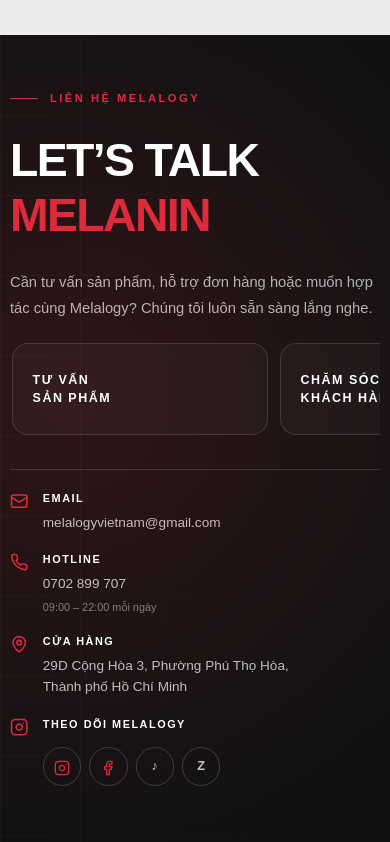
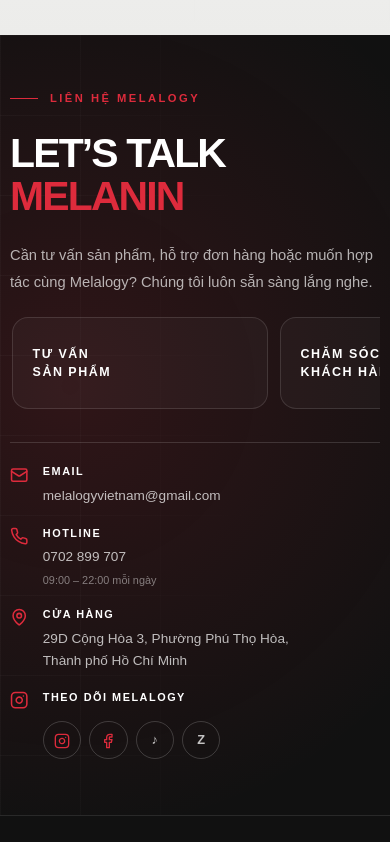
Before and after one commit to hellost3108/beauty-web-1, a Next.js app: page / in a window 390 px wide. Shown: the part 4020-4862 px from the top of the page. Built offline with nearby package versions, Linux system fonts and the light colour scheme; a web font is replaced by a local one.

Commit message:
fix: rebalance contact headline typography

```diff
--- a/src/app/melalogy-brand.css
+++ b/src/app/melalogy-brand.css
@@ -1966,7 +1966,14 @@
 }
 
 .mlg-contact-main .mlg-display {
-  font-size: clamp(2.9rem, 5vw, 5.8rem);
+  max-width: 11ch;
+  font-size: clamp(2.6rem, 4.15vw, 4.75rem);
+  letter-spacing: -0.045em;
+  line-height: 0.96;
+}
+
+.mlg-contact-main .mlg-display em {
+  margin-top: 0.08em;
 }
 
 .mlg-contact-main .mlg-card-row {
@@ -2113,6 +2120,12 @@
 @media (max-width: 42rem) {
   .mlg-contact-art {
     display: none;
+  }
+
+  .mlg-contact-main .mlg-display {
+    max-width: 10ch;
+    font-size: clamp(2.25rem, 10.5vw, 2.9rem);
+    line-height: 0.98;
   }
 
   .mlg-contact-main .mlg-card-row {
```
